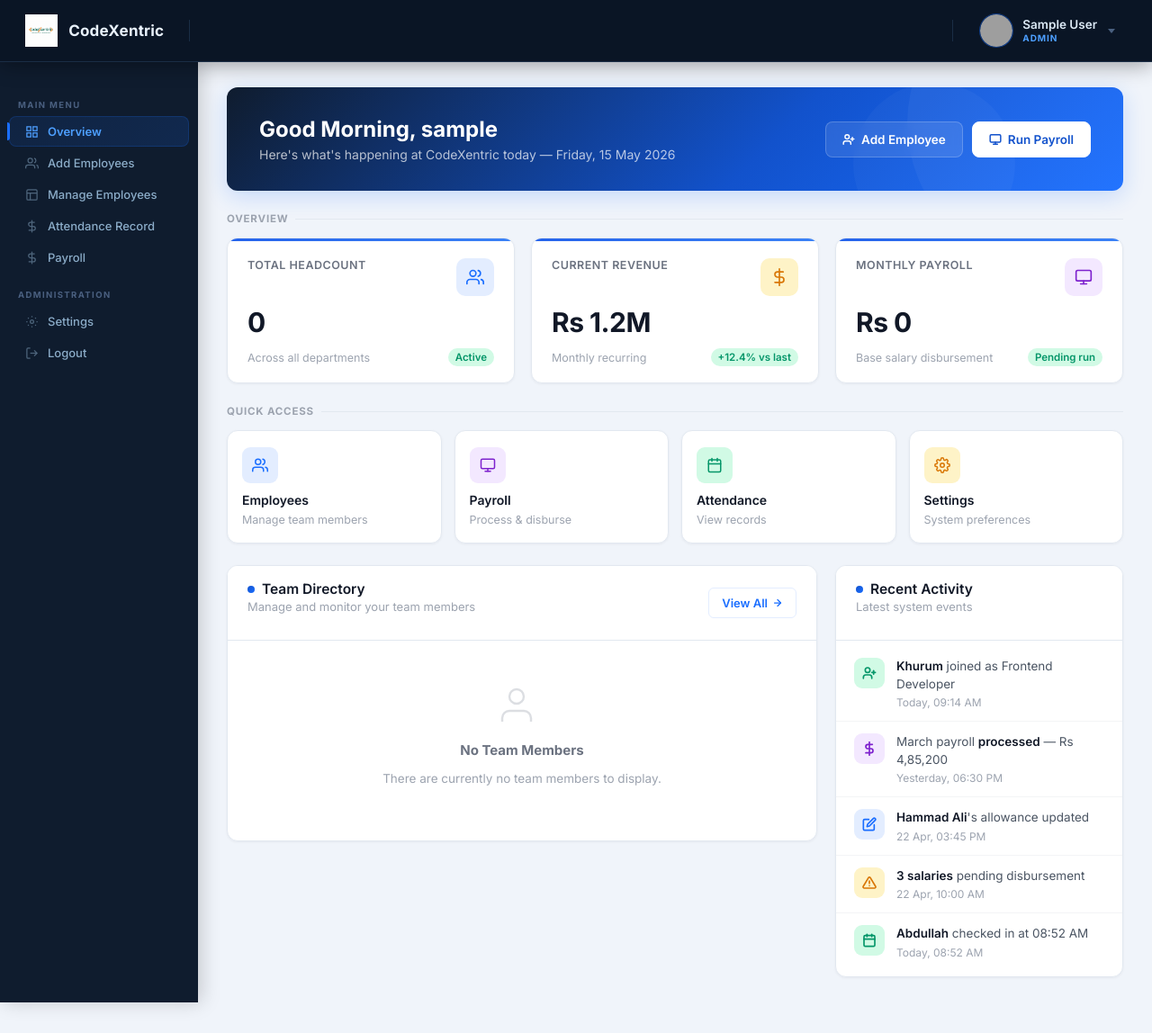
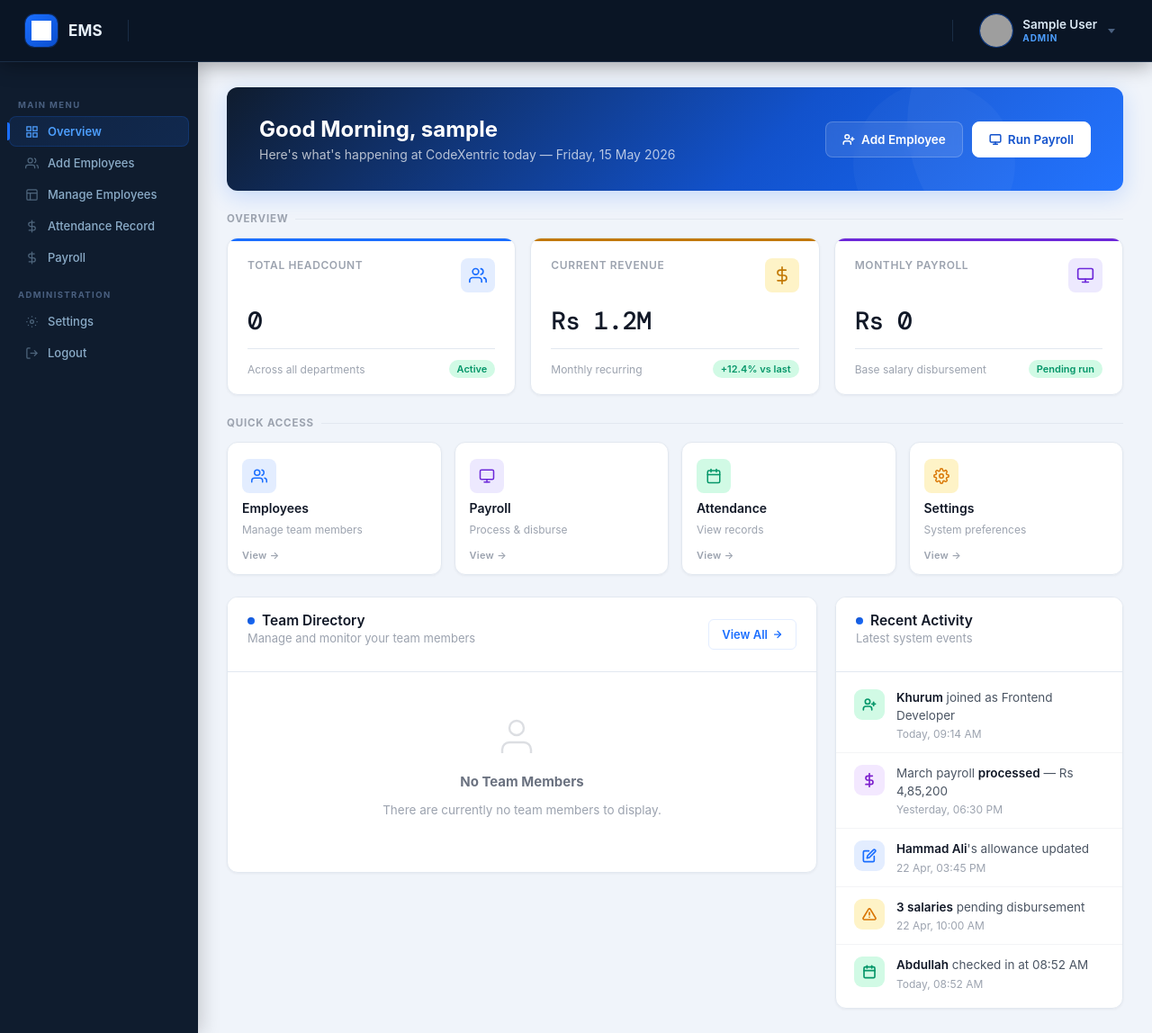
Before and after one commit to haseeb-sheikh1/Backend-Web-Development, a PHP site: page /administrator_dashboard.php in a window 1280 px wide. Shown: the top 1148 px of the page at 90% size. Run offline with PHP 8.4, Linux system fonts and the light colour scheme; the visitor is signed in with stand-in values (Sample User, id 1); data that the repository does not hold is empty; grey boxes are pictures that could not be loaded.

```diff
--- a/codexentric-employee-system/includes/header.php
+++ b/codexentric-employee-system/includes/header.php
@@ -10,16 +10,14 @@
     <meta name="viewport" content="width=device-width, initial-scale=1.0">
     <title><?php echo isset($title) ? $title : "CodeXentric HRM"; ?></title>
 
-    <link href="https://fonts.googleapis.com/css2?family=Inter:wght@300;400;500;600;700;800;900&display=swap" rel="stylesheet">
-    <link rel="stylesheet" href="../styles/global.css?v=<?php echo time(); ?>">
+    <link href="https://fonts.googleapis.com/css2?family=Source+Sans+3:wght@300;400;500;600;700&display=swap" rel="stylesheet">
+    <link href="https://fonts.googleapis.com/css2?family=DM+Mono:wght@400;500&display=swap" rel="stylesheet">
+    <link rel="stylesheet" href="../styles/global.css">
 
     <?php if (isset($extra_css) && !empty($extra_css)): ?>
-        <link rel="stylesheet" href="../styles/<?php echo htmlspecialchars($extra_css); ?>.css?v=<?php echo time(); ?>">
+        <link rel="stylesheet" href="../styles/<?php echo htmlspecialchars($extra_css); ?>.css">
     <?php endif; ?>
-   <?php
-// Place this at the top of your header.php file
-$baseURL = 'http://' . $_SERVER['HTTP_HOST'] . '/codeXentric/codexentric-employee-system';
-?>
+
     <style>
   :root {
     --blue:          #1a6eff;
@@ -32,7 +30,7 @@ $baseURL = 'http://' . $_SERVER['HTTP_HOST'] . '/codeXentric/codexentric-employe
     --text-secondary:#4B5563;
     --text-muted:    #9CA3AF;
     --border:        #E2E8F0;
-    --font:          'Inter', sans-serif;
+    --font:          'Source Sans 3', sans-serif;
   }
 
   body {
@@ -68,15 +66,21 @@ $baseURL = 'http://' . $_SERVER['HTTP_HOST'] . '/codeXentric/codexentric-employe
   }
 
   .topbar-logo {
+    width: 36px;
+    height: 36px;
+    background: linear-gradient(135deg, #1a6eff, #0a4fcf);
+    border-radius: 10px;
     display: flex;
     align-items: center;
     justify-content: center;
+    box-shadow: 0 0 0 1px #1a6eff40;
   }
 
   .topbar-logo img {
-    height: 36px;
-    width: auto;
+    width: 22px;
+    height: 22px;
     object-fit: contain;
+    filter: brightness(0) invert(1);
   }
 
   .topbar-title {
@@ -233,16 +237,16 @@ $baseURL = 'http://' . $_SERVER['HTTP_HOST'] . '/codeXentric/codexentric-employe
   .main-content { flex: 1; padding: 28px 32px; overflow-y: auto; }
   @media (max-width: 900px) { .main-content { padding: 20px 16px; } }
 </style>
-    </style>
+    </>
 </head>
 <body>
 
     <header class="topbar" role="banner">
         <a href="../pages/administrator_dashboard.php" class="topbar-brand">
             <div class="topbar-logo">
-                <img src="<?php echo $baseURL; ?>/assets/logo.png" alt="CodeXentric Logo">
+                <img src="../assets/logo.png" alt="CodeXentric Logo">
             </div>
-            <span class="topbar-title">CodeXentric</span>
+            <span class="topbar-title">EMS</span>
         </a>
 
         <?php
--- a/codexentric-employee-system/pages/administrator_dashboard.php
+++ b/codexentric-employee-system/pages/administrator_dashboard.php
@@ -133,10 +133,11 @@ if (!isset($_SESSION['email'])) {
 }
 
 /* ── Stats Grid ── */
+/* ── Stats Grid ── */
 .dash-stats {
   display: grid;
   grid-template-columns: repeat(3, 1fr);
-  gap: 18px;
+  gap: 16px;
 }
 @media (max-width: 860px) { .dash-stats { grid-template-columns: repeat(2,1fr); } }
 @media (max-width: 520px)  { .dash-stats { grid-template-columns: 1fr; } }
@@ -146,54 +147,61 @@ if (!isset($_SESSION['email'])) {
   border: 1px solid var(--border);
   border-radius: var(--radius);
   padding: 22px 22px 18px;
-  display: flex; flex-direction: column; gap: 14px;
+  display: flex; flex-direction: column; gap: 0;
   position: relative; overflow: hidden;
-  transition: box-shadow .2s, transform .2s, border-color .2s;
+  transition: box-shadow .2s, transform .2s;
   box-shadow: var(--shadow-xs);
 }
+/* Per-card top accent stripe */
+.stat-card:nth-child(1)::before { background: var(--blue); }
+.stat-card:nth-child(2)::before { background: #C27803; }
+.stat-card:nth-child(3)::before { background: #6D28D9; }
+.stat-card::before {
+  content: ''; position: absolute;
+  top: 0; left: 0; right: 0; height: 3px;
+}
 .stat-card:hover {
-  box-shadow: var(--shadow-md);
+  box-shadow: 0 8px 28px rgba(0,0,0,0.08);
   transform: translateY(-2px);
-  border-color: var(--blue-light);
 }
-.stat-card::after {
-  content: ''; position: absolute;
-  bottom: 0; left: 0; right: 0; height: 3px;
-  background: linear-gradient(90deg, var(--blue-dark), var(--blue));
-  opacity: 0; transition: opacity .2s;
+.stat-card-top {
+  display: flex; align-items: flex-start;
+  justify-content: space-between; gap: 12px;
+  margin-bottom: 18px;
 }
-.stat-card:hover::after { opacity: 1; }
-
-.stat-card-top { display: flex; align-items: flex-start; justify-content: space-between; gap: 12px; }
 .stat-label {
-  font-size: 12.5px; font-weight: 600; color: var(--text-m);
-  text-transform: uppercase; letter-spacing: 0.5px; margin: 0;
+  font-size: 12px; font-weight: 600; color: var(--text-s);
+  text-transform: uppercase; letter-spacing: .6px; margin: 0;
 }
 .stat-icon-wrap {
-  width: 42px; height: 42px; border-radius: 10px;
+  width: 38px; height: 38px; border-radius: 8px;
   background: var(--blue-light); color: var(--blue);
   display: flex; align-items: center; justify-content: center;
   flex-shrink: 0;
 }
-.stat-icon-wrap.revenue { background: #FEF3C7; color: #D97706; }
-.stat-icon-wrap.payroll { background: #F3E8FF; color: #7E22CE; }
+.stat-icon-wrap.revenue { background: #FEF3C7; color: #C27803; }
+.stat-icon-wrap.payroll { background: #EDE9FE; color: #6D28D9; }
 
 .stat-value {
-  font-family: var(--font);
-  font-size: 30px; font-weight: 700;
+  font-family: 'DM Mono', 'Courier New', monospace;
+  font-size: 28px; font-weight: 500;
   color: var(--text-h); line-height: 1;
-  letter-spacing: -0.5px; margin: 0;
+  letter-spacing: -1px; margin: 0 0 16px;
 }
-.stat-footer { display: flex; align-items: center; justify-content: space-between; }
-.stat-sub { font-size: 12.5px; color: var(--text-s); }
+.stat-footer {
+  display: flex; align-items: center; justify-content: space-between;
+  border-top: 1px solid var(--border); padding-top: 12px;
+}
+.stat-sub { font-size: 12px; color: var(--text-s); }
 .stat-trend {
-  font-size: 11.5px; font-weight: 600;
-  padding: 3px 8px; border-radius: 20px;
+  font-size: 11px; font-weight: 600;
+  padding: 3px 9px; border-radius: 20px;
   background: var(--green-bg); color: var(--green);
   white-space: nowrap;
 }
 .stat-trend.warn { background: var(--amber-bg); color: var(--amber); }
 
+/* ── Quick Links ── */
 /* ── Quick Links ── */
 .dash-quicklinks {
   display: grid;
@@ -207,23 +215,31 @@ if (!isset($_SESSION['email'])) {
   background: var(--card);
   border: 1px solid var(--border);
   border-radius: var(--radius);
-  padding: 18px 16px;
-  display: flex; flex-direction: column; align-items: flex-start; gap: 10px;
+  padding: 18px 16px 14px;
+  display: flex; flex-direction: column; align-items: flex-start; gap: 8px;
   text-decoration: none;
   transition: box-shadow .18s, border-color .18s, transform .18s;
   box-shadow: var(--shadow-xs);
 }
-.ql-card:hover { box-shadow: var(--shadow-md); border-color: var(--blue); transform: translateY(-2px); }
-.ql-icon {
-  width: 40px; height: 40px; border-radius: 9px;
-  display: flex; align-items: center; justify-content: center;
+.ql-card:hover {
+  box-shadow: 0 6px 24px rgba(0,0,0,0.08);
+  border-color: rgba(0,0,0,0.13);
+  transform: translateY(-2px);
 }
+.ql-icon { width: 38px; height: 38px; border-radius: 8px; display: flex; align-items: center; justify-content: center; }
 .ql-icon.emp  { background: var(--blue-light);  color: var(--blue); }
-.ql-icon.pay  { background: #F3E8FF;            color: #7E22CE; }
-.ql-icon.att  { background: var(--green-bg);    color: var(--green); }
-.ql-icon.rep  { background: var(--amber-bg);    color: var(--amber); }
+.ql-icon.pay  { background: #EDE9FE;             color: #6D28D9; }
+.ql-icon.att  { background: var(--green-bg);     color: var(--green); }
+.ql-icon.rep  { background: var(--amber-bg);     color: var(--amber); }
 .ql-label { font-size: 14px; font-weight: 600; color: var(--text-h); }
-.ql-desc  { font-size: 12.5px; color: var(--text-s); margin-top: -4px; }
+.ql-desc  { font-size: 12px; color: var(--text-s); }
+/* "View →" affordance row */
+.ql-card::after {
+  content: 'View \2192';
+  font-size: 11px; font-weight: 600;
+  color: var(--text-s); margin-top: 6px;
+  letter-spacing: .3px;
+}
 
 /* ── Bottom grid: table + activity ── */
 .dash-bottom {
@@ -379,11 +395,11 @@ if (!isset($_SESSION['email'])) {
       <p>Here's what's happening at CodeXentric today — <?php echo date('l, d F Y'); ?></p>
     </div>
     <div class="dash-welcome-actions">
-      <a href="manage_employee.php" class="btn-wh">
+      <a href="add_employee.php" class="btn-wh">
         <svg width="14" height="14" viewBox="0 0 24 24" fill="none" stroke="currentColor" stroke-width="2.5" stroke-linecap="round" stroke-linejoin="round"><path d="M16 21v-2a4 4 0 0 0-4-4H6a4 4 0 0 0-4 4v2"/><circle cx="9" cy="7" r="4"/><line x1="19" y1="8" x2="19" y2="14"/><line x1="22" y1="11" x2="16" y2="11"/></svg>
         Add Employee
       </a>
-      <a href="payroll.php" class="btn-wh btn-wh-solid">
+      <a href="payroll_management.php" class="btn-wh btn-wh-solid">
         <svg width="14" height="14" viewBox="0 0 24 24" fill="none" stroke="currentColor" stroke-width="2.5" stroke-linecap="round" stroke-linejoin="round"><rect x="2" y="3" width="20" height="14" rx="2"/><line x1="8" y1="21" x2="16" y2="21"/><line x1="12" y1="17" x2="12" y2="21"/></svg>
         Run Payroll
       </a>
--- a/codexentric-employee-system/pages/payroll_management.php
+++ b/codexentric-employee-system/pages/payroll_management.php
@@ -504,8 +504,8 @@ select.dash-input {
 
                                 <?php if ($already_paid && $saved_breakdown): ?>
                                     <div style="display:flex;flex-direction:column;gap:12px;">
-                                        <?php if (!empty($allowances_list)): ?>
-                                            <?php foreach ($allowances_list as $al): ?>
+                                        <?php if (!empty($selected_employee_data['allowances_list'])): ?>
+                                            <?php foreach ($selected_employee_data['allowances_list'] as $al): ?>
                                                 <div class="amt-box">
                                                     <span><?php echo htmlspecialchars($al['name']); ?></span>
                                                     <span class="green-text">+ Rs <?php echo number_format($al['amount']); ?></span>
```
Also changed, not shown: codexentric-employee-system/pages/attendance.php (+127 -140 lines), codexentric-employee-system/pages/Attendancee.php (added).
